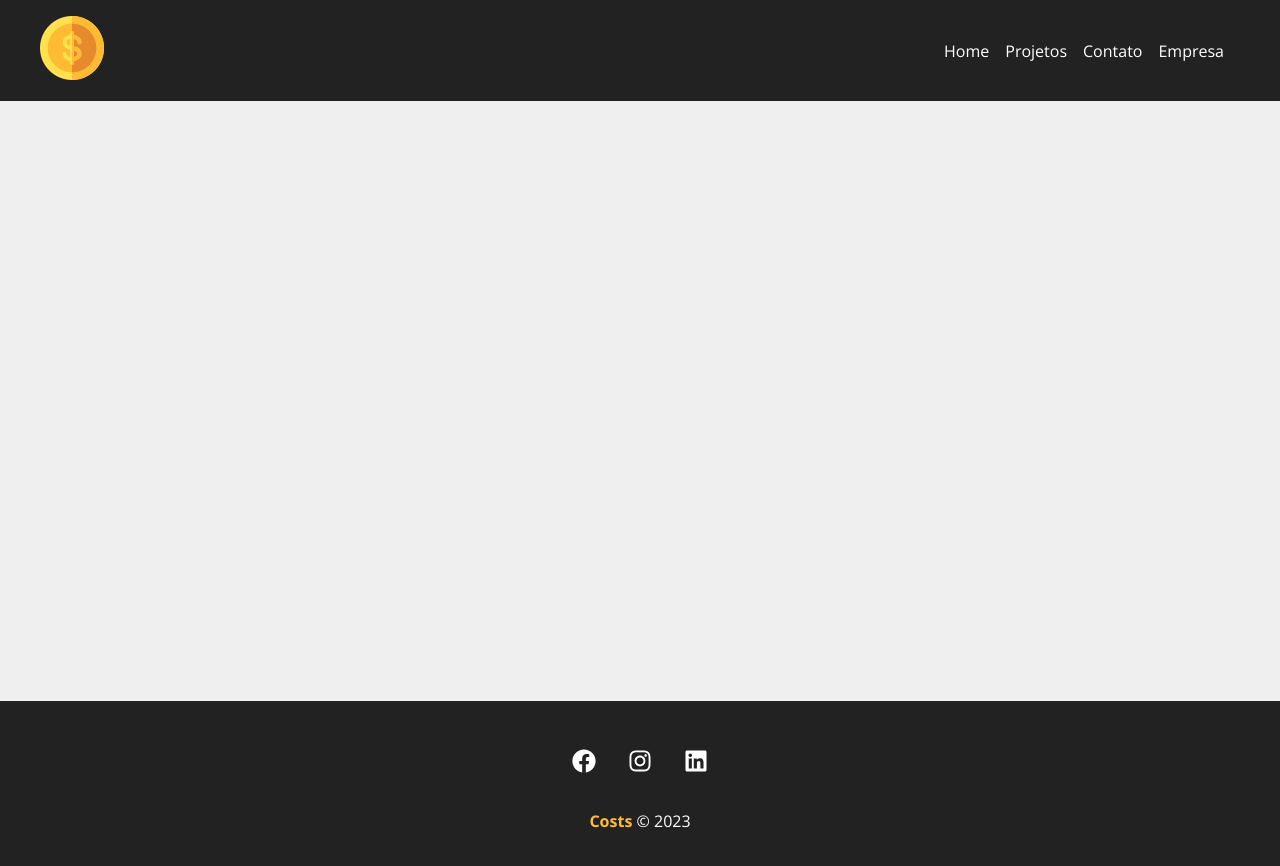
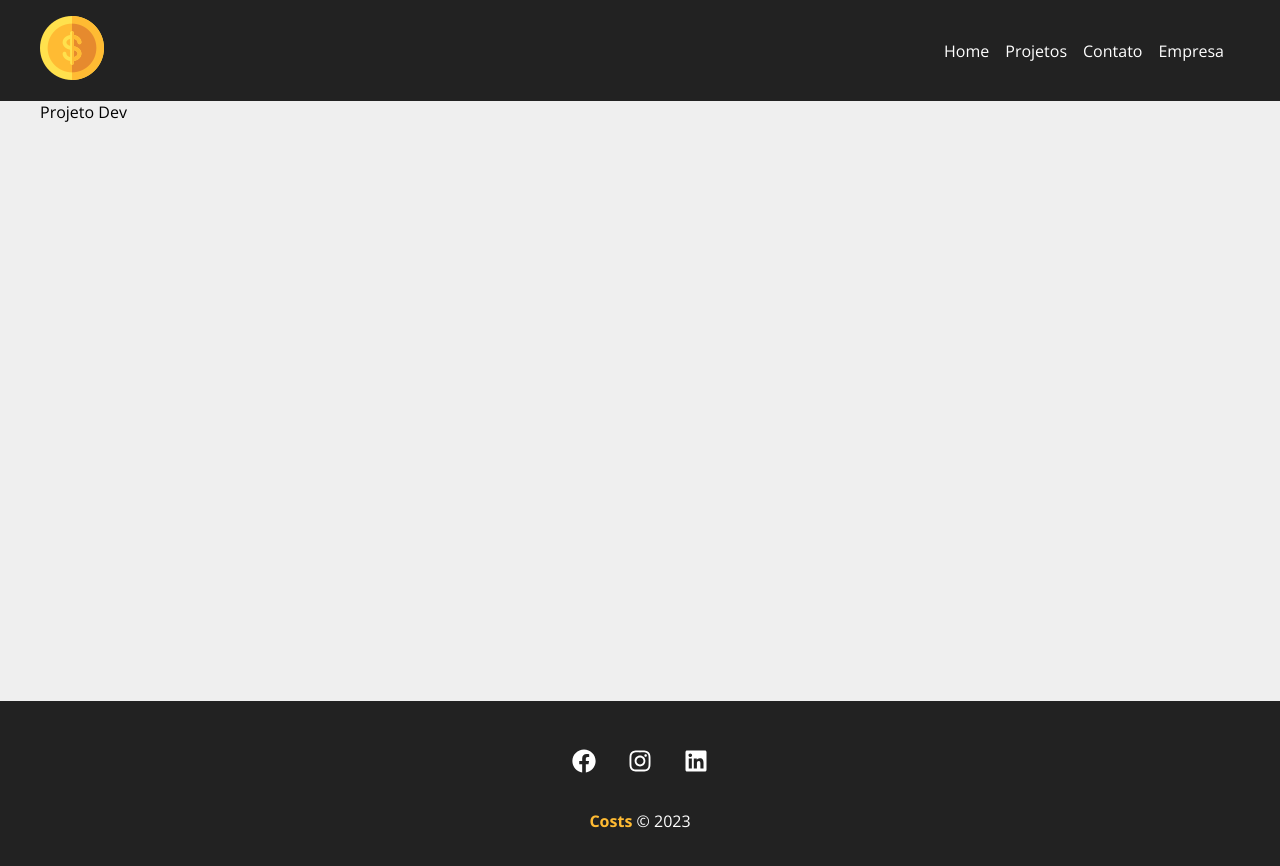
Before and after one commit to bobokamura/Costs-React, a React (Create React App) app: page /project/1 in a window 1280 px wide. Shown: the top 866 px of the page. Built offline with nearby package versions, Linux system fonts and the light colour scheme; data requests are answered from the project's data file.

Commit message:
Iniciando edição dos projetos

```diff
--- a/src/App.js
+++ b/src/App.js
@@ -8,6 +8,7 @@
 import Container from "./components/layout/Container";
 import Navbar from "./components/layout/Navbar";
 import Footer from "./components/layout/Footer";
+import Project from "./components/pages/Project";
 
 function App() {
   return (
@@ -20,6 +21,7 @@
           <Route path="/contact" element={<Contact />} />
           <Route path="/company" element={<Company />} />
           <Route path="/newproject" element={<NewProject />} />
+          <Route path="/project/:id" element={<Project />} />
         </Routes>
       </Container>
       <Footer />
--- /dev/null
+++ b/src/components/pages/Project.js
@@ -0,0 +1,30 @@
+import styles from "./Project.module.css";
+import { useParams } from "react-router-dom";
+import { useState, useEffect } from "react";
+
+function Project() {
+  const { id } = useParams();
+  const [project, setProject] = useState([]);
+
+  useEffect(() => {
+    fetch(`http://localhost:5000/projects/${id}`, {
+      method: "GET",
+      headers: {
+        "Content-Type": "application/json",
+      },
+    })
+      .then((resp) => resp.json())
+      .then((data) => {
+        setProject(data);
+      })
+      .catch((err) => console.log(err));
+  }, [id]);
+
+  return (
+    <p>
+      {project.name}
+    </p>
+  );
+}
+
+export default Project;
--- a/src/components/project/ProjectCard.js
+++ b/src/components/project/ProjectCard.js
@@ -19,7 +19,7 @@
         {category}
       </p>
       <div className={styles.project_card_actions}>
-        <Link to="/">
+        <Link to={`/project/${id}`}>
           <BsPencil /> Editar
         </Link>
         <button onClick={remove}>
```
Also changed, not shown: src/components/pages/Project.module.css (added).
